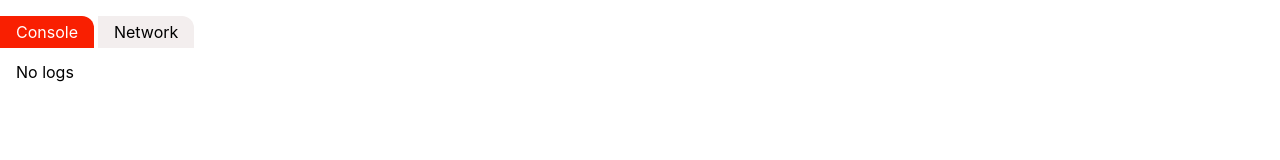
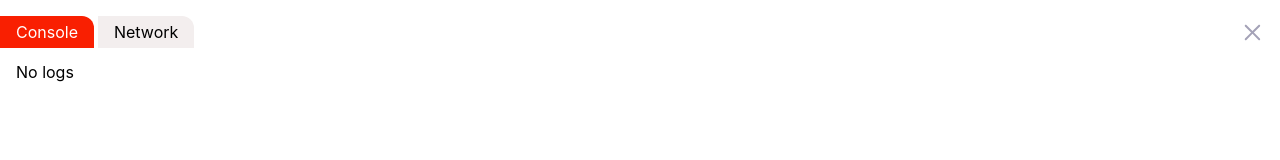
Before and after one commit to chocofamilyme/choco-miniapp-debugbar, a Vue app: page / in a window 1280 px wide. Both pictures are taken after a click on the button "Debugbar". Shown: the top 160 px of the page. Built offline with nearby package versions, Linux system fonts and the light colour scheme.

Commit message:
add close button

```diff
--- a/src/components/MiniappDebugbar.vue
+++ b/src/components/MiniappDebugbar.vue
@@ -4,7 +4,7 @@
 		<button
 			v-show="!isActive"
 			class="miniapp-debugbar-btn"
-			@click="isActive = true"
+			@click="openDebugbar"
 		>
 			Debugbar
 		</button>
@@ -30,6 +30,11 @@
 			<div class="miniapp-debugbar__body">
 				<component :is="activeOption.component"></component>
 			</div>
+
+			<button
+				class="miniapp-debugbar__btn-close"
+				@click="hideDebugbar"
+			></button>
 		</div>
 	</div>
 </template>
@@ -76,13 +81,27 @@ const selectOption = (option: DebugbarOption) => {
 const isActiveOption = (option: DebugbarOption) => {
 	return activeOption.value === option;
 };
+
+const openDebugbar = () => (isActive.value = true);
+const hideDebugbar = () => (isActive.value = false);
 </script>
 
 <style lang="scss">
 .miniapp-debugbar {
+	position: relative;
 	display: flex;
 	flex-direction: column;
 	height: 100%;
+
+	&__btn-close {
+		position: absolute;
+		top: 20px;
+		right: 16px;
+		display: block;
+		width: 24px;
+		height: 24px;
+		background: url('@/assets/cross.svg') center no-repeat;
+	}
 
 	&-container {
 		position: fixed;
```
Also changed, not shown: src/assets/cross.svg (added).
